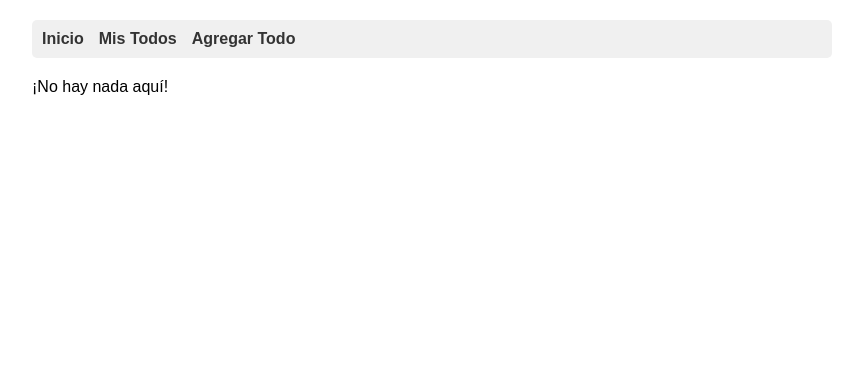
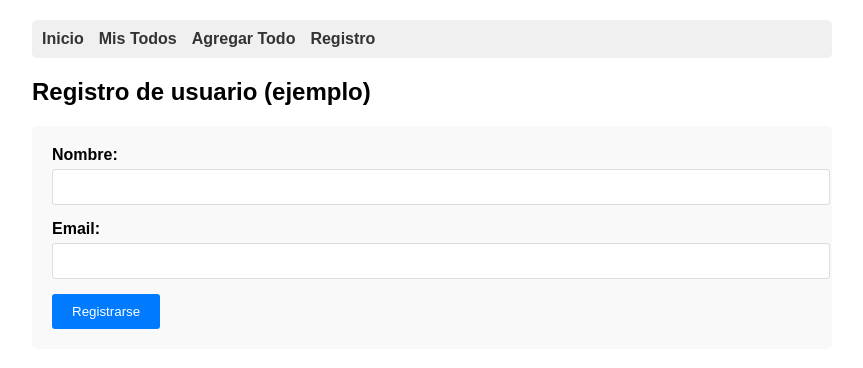
Before and after one commit to Juanes-crypto/todo-app, a React (Create React App) app: page /registro in a window 1280 px wide. Shown: the top 368 px of the page, without its empty margins (208-1071 px from the left). Built offline with nearby package versions, Linux system fonts and the light colour scheme.

Commit message:
se añadió el componente Registro y se actualizó la navegación y las rutas en App.js

```diff
--- a/src/App.js
+++ b/src/App.js
@@ -1,4 +1,5 @@
 import React from 'react';
+import Registro from './Registro';
 import { BrowserRouter, Routes, Route, Link } from 'react-router-dom';
 import Home from './Home';
 import TodoList from './TodoList';
@@ -14,6 +15,7 @@ function App() {
           <Link to="/">Inicio</Link>
           <Link to="/todos">Mis Todos</Link>
           <Link to="/add">Agregar Todo</Link>
+          <Link to="/registro">Registro</Link>
         </nav>
 
         {/* Rutas */}
@@ -21,6 +23,7 @@ function App() {
           <Route path="/" element={<Home />} />
           <Route path="/todos" element={<TodoList />} />
           <Route path="/add" element={<AddTodo />} />
+          <Route path="/registro" element={<Registro />} />
           {/* Ruta 404 */}
           <Route path="*" element={<main><p>¡No hay nada aquí!</p></main>} />
         </Routes>
--- /dev/null
+++ b/src/Registro.js
@@ -0,0 +1,38 @@
+import React, { useState } from 'react';
+
+function Registro() {
+  const [nombre, setNombre] = useState('');
+  const [email, setEmail] = useState('');
+  const [mensaje, setMensaje] = useState('');
+
+  const handleSubmit = (e) => {
+    e.preventDefault();
+    if (!nombre || !email) {
+      setMensaje('Por favor completa todos los campos.');
+      return;
+    }
+    setMensaje('¡Registro simulado exitoso!');
+    setNombre('');
+    setEmail('');
+  };
+
+  return (
+    <div>
+      <h2>Registro de usuario (ejemplo)</h2>
+      <form onSubmit={handleSubmit}>
+        <div>
+          <label>Nombre:</label>
+          <input value={nombre} onChange={e => setNombre(e.target.value)} />
+        </div>
+        <div>
+          <label>Email:</label>
+          <input value={email} onChange={e => setEmail(e.target.value)} />
+        </div>
+        <button type="submit">Registrarse</button>
+      </form>
+      {mensaje && <p>{mensaje}</p>}
+    </div>
+  );
+}
+
+export default Registro;
```
